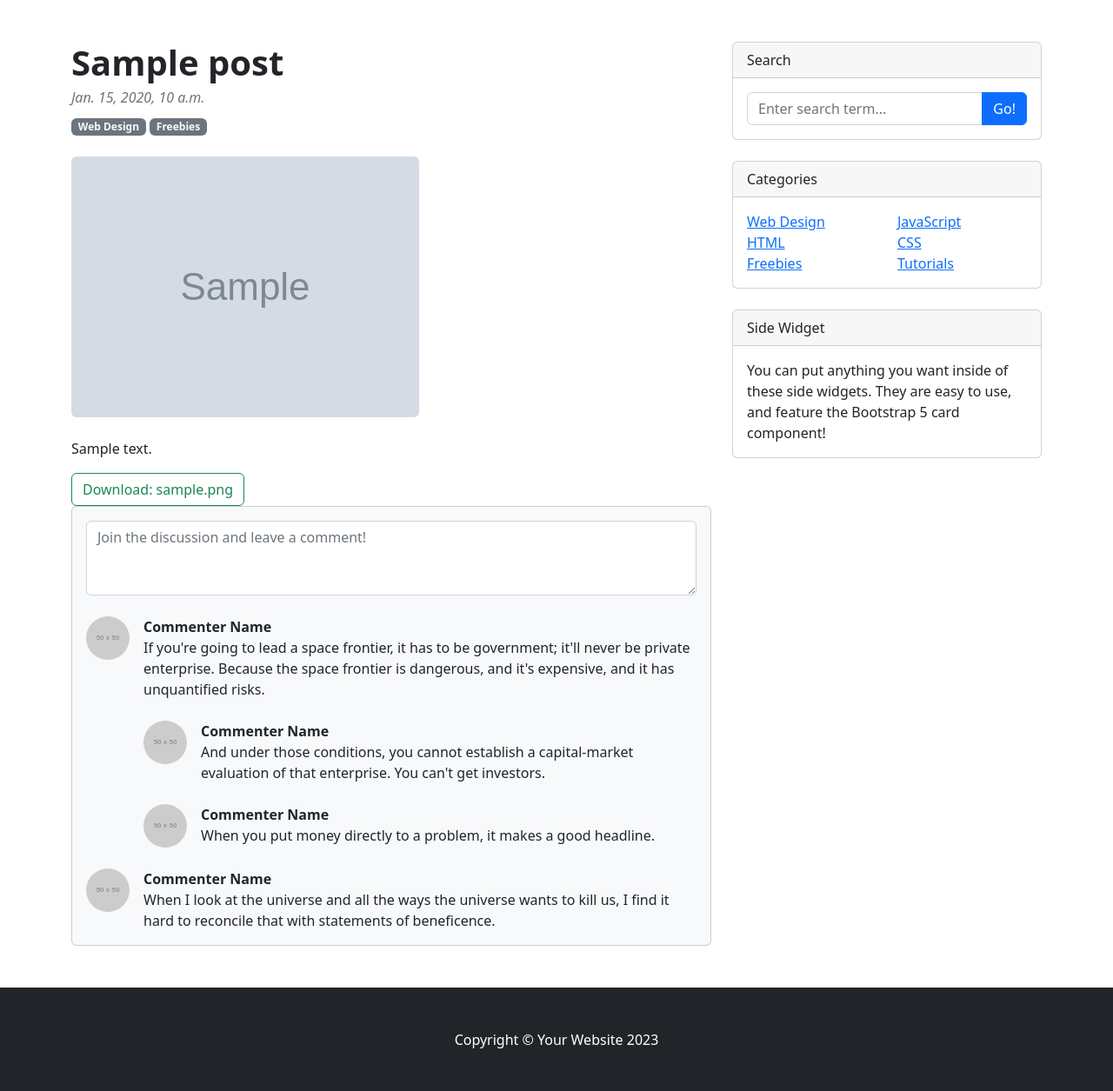
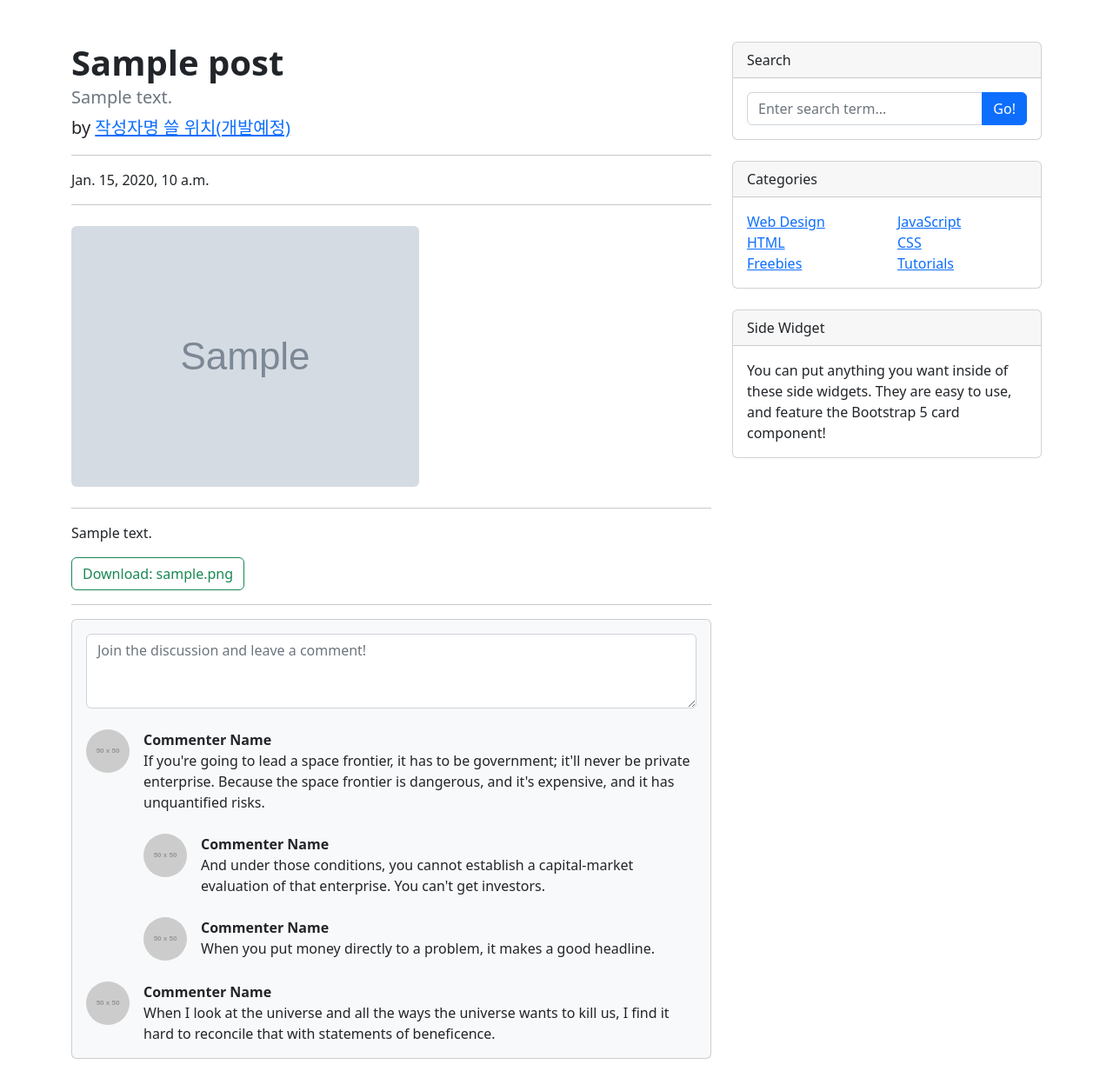
Before and after one commit to elbmuh/Webpage_project, a Django app: page /blog/1/ in a window 1280 px wide. Shown: the part 56-1311 px from the top of the page at 87% size. Run offline with Django 5.2, Linux system fonts and the light colour scheme; tables that the repository leaves empty hold one stand-in row (values such as "Sample post"); grey boxes marked "Sample" are stand-in pictures; grey boxes labelled with a size stand in for pictures from a placeholder-image service; some libraries are stand-ins or nearby versions.

Commit message:
미리보기와 요약문 추가하기, <hr>로 구분하기

```diff
--- a/blog/models.py
+++ b/blog/models.py
@@ -4,6 +4,7 @@ import os
 # Create your models here.
 class Post(models.Model):
     title = models.CharField(max_length=30)
+    hook_text = models.CharField(max_length=100, blank=True)
     content = models.TextField()
 
     head_image = models.ImageField(upload_to='blog/images/%Y/%m/%d', blank=True)
--- a/blog/templates/blog/post_detail.html
+++ b/blog/templates/blog/post_detail.html
@@ -50,13 +50,21 @@
 
                             <!-- Post title-->
                             <h1 class="fw-bolder mb-1">{{ post.title }}</h1>
+                            <h5 class="text-muted">{{ post.hook_text }}</h5>
 
-                            <!-- Post meta content-->
-                            <div class="text-muted fst-italic mb-2">{{ post.created_at }}</div>
+                            <!-- Author -->
+                            <p class="lead">
+                                by
+                                <a href="#">작성자명 쓸 위치(개발예정)</a>
+                            </p>
 
-                            <!-- Post categories-->
-                            <a class="badge bg-secondary text-decoration-none link-light" href="#!">Web Design</a>
-                            <a class="badge bg-secondary text-decoration-none link-light" href="#!">Freebies</a>
+                            <hr>
+
+                            <!-- Date/Time-->
+                            <p>{{ post.created_at }}</p>
+
+                            <hr>
+
 
                         </header>
 
@@ -66,6 +74,8 @@
                         {% else %}
                             <figure class="mb-4"><img class="img-fluid rounded" src="https://picsum.photos/seed/{{ post.id }}/800/200" alt="random_image"></figure>
                         {% endif %}
+
+                        <hr>
 
                         <!-- Post content-->
                         <p>{{ post.content }}</p>
@@ -86,6 +96,8 @@
                                 {{ post.get_file_name}}
                             </a>
                         {% endif %}
+
+                        <hr>
 
                     </article>
 
```
Also changed, not shown: blog/templates/blog/post_list.html (+6 -1 lines).
